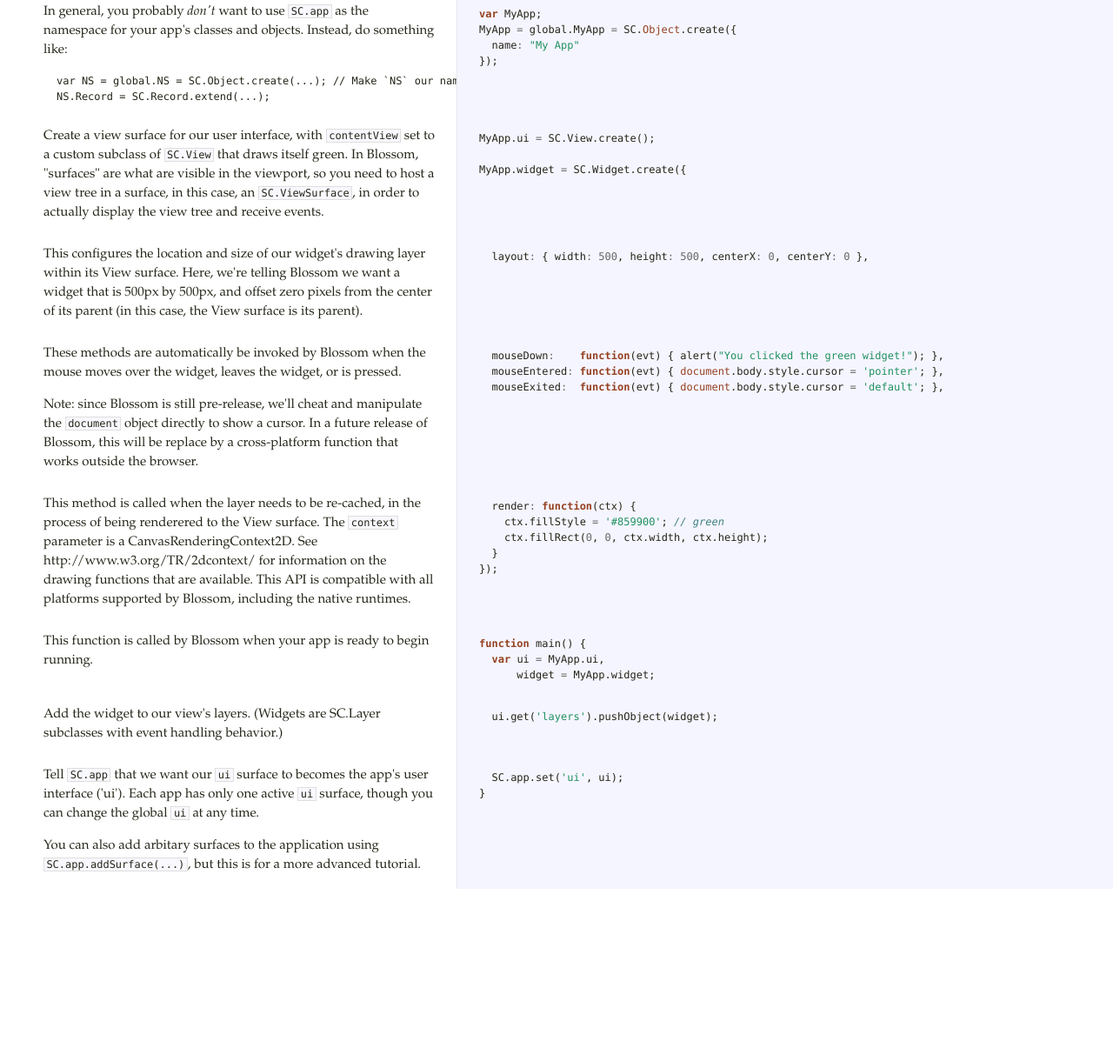
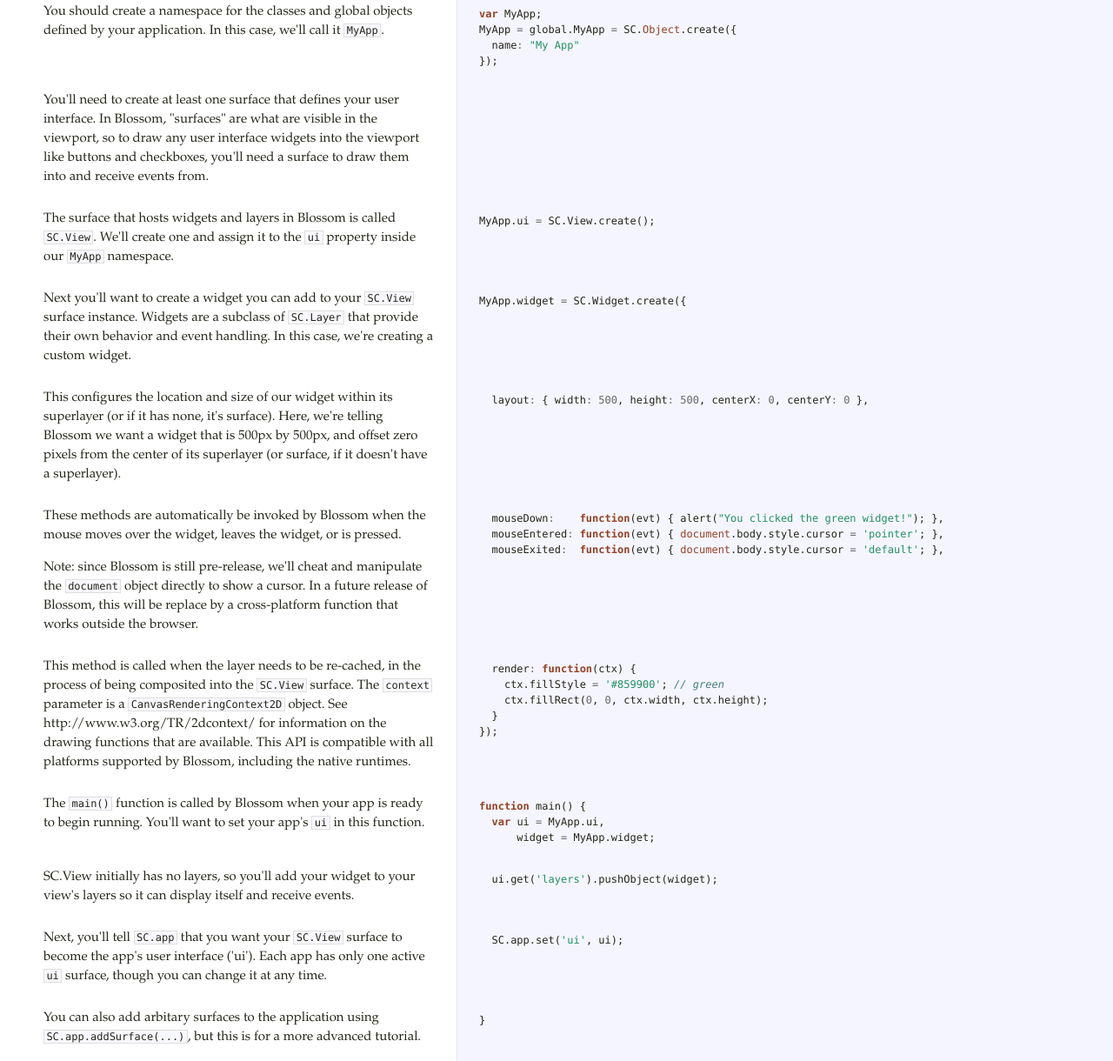
Before and after one commit to fohr/blossom-testproject, a plain HTML site: page index.html in a window 1280 px wide. Shown: the part 349-1569 px from the top of the page at 87% size. Before the commit the page ends 1371 px from the top, so only its background shows below. Drawn offline with Linux system fonts and the light colour scheme.

Commit message:
updated docs

```diff
--- a/index.html
+++ b/index.html
@@ -3,24 +3,24 @@
 the README so that Blossom is installed correctly via <code>npm</code>, the Node
 Package Manager.  Now, on to the code!</p>             </td>             <td class="code">               <div class="highlight"><pre></pre></div>             </td>           </tr>                               <tr id="section-3">             <td class="docs">               <div class="pilwrap">                 <a class="pilcrow" href="#section-3">&#182;</a>               </div>               <p>Every Blossom app needs exactly one instance of <code>SC.Application</code>.  You can
 either use <code>SC.Application</code> as-is, like we do here, or you can customize
-or even subclass it as needed.</p>             </td>             <td class="code">               <div class="highlight"><pre><span class="nx">SC</span><span class="p">.</span><span class="nx">Application</span><span class="p">.</span><span class="nx">create</span><span class="p">();</span> <span class="c1">// It automatically assigns itself to `SC.app`.</span></pre></div>             </td>           </tr>                               <tr id="section-4">             <td class="docs">               <div class="pilwrap">                 <a class="pilcrow" href="#section-4">&#182;</a>               </div>               <p>In general, you probably <em>don't</em> want to use <code>SC.app</code> as the namespace for
-your app's classes and objects. Instead, do something like:</p>
-
-<pre><code>var NS = global.NS = SC.Object.create(...); // Make `NS` our namespace.
-NS.Record = SC.Record.extend(...);
-</code></pre>             </td>             <td class="code">               <div class="highlight"><pre><span class="kd">var</span> <span class="nx">MyApp</span><span class="p">;</span>
+or even subclass it as needed.</p>             </td>             <td class="code">               <div class="highlight"><pre><span class="nx">SC</span><span class="p">.</span><span class="nx">Application</span><span class="p">.</span><span class="nx">create</span><span class="p">();</span> <span class="c1">// It automatically assigns itself to `SC.app`.</span></pre></div>             </td>           </tr>                               <tr id="section-4">             <td class="docs">               <div class="pilwrap">                 <a class="pilcrow" href="#section-4">&#182;</a>               </div>               <p>You should create a namespace for the classes and global objects defined
+by your application.  In this case, we'll call it <code>MyApp</code>.</p>             </td>             <td class="code">               <div class="highlight"><pre><span class="kd">var</span> <span class="nx">MyApp</span><span class="p">;</span>
 <span class="nx">MyApp</span> <span class="o">=</span> <span class="nx">global</span><span class="p">.</span><span class="nx">MyApp</span> <span class="o">=</span> <span class="nx">SC</span><span class="p">.</span><span class="nb">Object</span><span class="p">.</span><span class="nx">create</span><span class="p">({</span>
   <span class="nx">name</span><span class="o">:</span> <span class="s2">&quot;My App&quot;</span>
-<span class="p">});</span></pre></div>             </td>           </tr>                               <tr id="section-5">             <td class="docs">               <div class="pilwrap">                 <a class="pilcrow" href="#section-5">&#182;</a>               </div>               <p>Create a view surface for our user interface, with <code>contentView</code> set to
-a custom subclass of <code>SC.View</code> that draws itself green.  In Blossom,
-"surfaces" are what are visible in the viewport, so you need to host a
-view tree in a surface, in this case, an <code>SC.ViewSurface</code>, in order to
-actually display the view tree and receive events.</p>             </td>             <td class="code">               <div class="highlight"><pre><span class="nx">MyApp</span><span class="p">.</span><span class="nx">ui</span> <span class="o">=</span> <span class="nx">SC</span><span class="p">.</span><span class="nx">View</span><span class="p">.</span><span class="nx">create</span><span class="p">();</span>
-
-<span class="nx">MyApp</span><span class="p">.</span><span class="nx">widget</span> <span class="o">=</span> <span class="nx">SC</span><span class="p">.</span><span class="nx">Widget</span><span class="p">.</span><span class="nx">create</span><span class="p">({</span></pre></div>             </td>           </tr>                               <tr id="section-6">             <td class="docs">               <div class="pilwrap">                 <a class="pilcrow" href="#section-6">&#182;</a>               </div>               <p>This configures the location and size of our widget's drawing layer
-within its View surface.  Here, we're telling Blossom we want a widget
-that is 500px by 500px, and offset zero pixels from the center of its
-parent (in this case, the View surface is its parent).</p>             </td>             <td class="code">               <div class="highlight"><pre>  <span class="nx">layout</span><span class="o">:</span> <span class="p">{</span> <span class="nx">width</span><span class="o">:</span> <span class="mi">500</span><span class="p">,</span> <span class="nx">height</span><span class="o">:</span> <span class="mi">500</span><span class="p">,</span> <span class="nx">centerX</span><span class="o">:</span> <span class="mi">0</span><span class="p">,</span> <span class="nx">centerY</span><span class="o">:</span> <span class="mi">0</span> <span class="p">},</span></pre></div>             </td>           </tr>                               <tr id="section-7">             <td class="docs">               <div class="pilwrap">                 <a class="pilcrow" href="#section-7">&#182;</a>               </div>               <p>These methods are automatically be invoked by Blossom when the mouse
+<span class="p">});</span></pre></div>             </td>           </tr>                               <tr id="section-5">             <td class="docs">               <div class="pilwrap">                 <a class="pilcrow" href="#section-5">&#182;</a>               </div>               <p>You'll need to create at least one surface that defines your user
+interface.  In Blossom, "surfaces" are what are visible in the viewport,
+so to draw any user interface widgets into the viewport like buttons and
+checkboxes, you'll need a surface to draw them into and receive events
+from.</p>             </td>             <td class="code">               <div class="highlight"><pre></pre></div>             </td>           </tr>                               <tr id="section-6">             <td class="docs">               <div class="pilwrap">                 <a class="pilcrow" href="#section-6">&#182;</a>               </div>               <p>The surface that hosts widgets and layers in Blossom is called
+<code>SC.View</code>. We'll create one and assign it to the <code>ui</code> property inside our
+<code>MyApp</code> namespace.</p>             </td>             <td class="code">               <div class="highlight"><pre><span class="nx">MyApp</span><span class="p">.</span><span class="nx">ui</span> <span class="o">=</span> <span class="nx">SC</span><span class="p">.</span><span class="nx">View</span><span class="p">.</span><span class="nx">create</span><span class="p">();</span></pre></div>             </td>           </tr>                               <tr id="section-7">             <td class="docs">               <div class="pilwrap">                 <a class="pilcrow" href="#section-7">&#182;</a>               </div>               <p>Next you'll want to create a widget you can add to your <code>SC.View</code> surface
+instance. Widgets are a subclass of <code>SC.Layer</code> that provide their own
+behavior and event handling.  In this case, we're creating a custom
+widget.</p>             </td>             <td class="code">               <div class="highlight"><pre><span class="nx">MyApp</span><span class="p">.</span><span class="nx">widget</span> <span class="o">=</span> <span class="nx">SC</span><span class="p">.</span><span class="nx">Widget</span><span class="p">.</span><span class="nx">create</span><span class="p">({</span></pre></div>             </td>           </tr>                               <tr id="section-8">             <td class="docs">               <div class="pilwrap">                 <a class="pilcrow" href="#section-8">&#182;</a>               </div>               <p>This configures the location and size of our widget within its
+superlayer (or if it has none, it's surface).  Here, we're telling
+Blossom we want a widget that is 500px by 500px, and offset zero pixels
+from the center of its superlayer (or surface, if it doesn't have a
+superlayer).</p>             </td>             <td class="code">               <div class="highlight"><pre>  <span class="nx">layout</span><span class="o">:</span> <span class="p">{</span> <span class="nx">width</span><span class="o">:</span> <span class="mi">500</span><span class="p">,</span> <span class="nx">height</span><span class="o">:</span> <span class="mi">500</span><span class="p">,</span> <span class="nx">centerX</span><span class="o">:</span> <span class="mi">0</span><span class="p">,</span> <span class="nx">centerY</span><span class="o">:</span> <span class="mi">0</span> <span class="p">},</span></pre></div>             </td>           </tr>                               <tr id="section-9">             <td class="docs">               <div class="pilwrap">                 <a class="pilcrow" href="#section-9">&#182;</a>               </div>               <p>These methods are automatically be invoked by Blossom when the mouse
 moves over the widget, leaves the widget, or is pressed.</p>
 
 <p>Note: since Blossom is still pre-release, we'll cheat and manipulate
@@ -28,24 +28,22 @@
 release of Blossom, this will be replace by a cross-platform
 function that works outside the browser.</p>             </td>             <td class="code">               <div class="highlight"><pre>  <span class="nx">mouseDown</span><span class="o">:</span>    <span class="kd">function</span><span class="p">(</span><span class="nx">evt</span><span class="p">)</span> <span class="p">{</span> <span class="nx">alert</span><span class="p">(</span><span class="s2">&quot;You clicked the green widget!&quot;</span><span class="p">);</span> <span class="p">},</span>
   <span class="nx">mouseEntered</span><span class="o">:</span> <span class="kd">function</span><span class="p">(</span><span class="nx">evt</span><span class="p">)</span> <span class="p">{</span> <span class="nb">document</span><span class="p">.</span><span class="nx">body</span><span class="p">.</span><span class="nx">style</span><span class="p">.</span><span class="nx">cursor</span> <span class="o">=</span> <span class="s1">&#39;pointer&#39;</span><span class="p">;</span> <span class="p">},</span>
-  <span class="nx">mouseExited</span><span class="o">:</span>  <span class="kd">function</span><span class="p">(</span><span class="nx">evt</span><span class="p">)</span> <span class="p">{</span> <span class="nb">document</span><span class="p">.</span><span class="nx">body</span><span class="p">.</span><span class="nx">style</span><span class="p">.</span><span class="nx">cursor</span> <span class="o">=</span> <span class="s1">&#39;default&#39;</span><span class="p">;</span> <span class="p">},</span></pre></div>             </td>           </tr>                               <tr id="section-8">             <td class="docs">               <div class="pilwrap">                 <a class="pilcrow" href="#section-8">&#182;</a>               </div>               <p>This method is called when the layer needs to be re-cached, in the
-process of being renderered to the View surface. The <code>context</code> parameter
-is a CanvasRenderingContext2D. See http://www.w3.org/TR/2dcontext/ for
-information on the drawing functions that are available.  This API is
-compatible with all platforms supported by Blossom, including the native
-runtimes.</p>             </td>             <td class="code">               <div class="highlight"><pre>  <span class="nx">render</span><span class="o">:</span> <span class="kd">function</span><span class="p">(</span><span class="nx">ctx</span><span class="p">)</span> <span class="p">{</span>
+  <span class="nx">mouseExited</span><span class="o">:</span>  <span class="kd">function</span><span class="p">(</span><span class="nx">evt</span><span class="p">)</span> <span class="p">{</span> <span class="nb">document</span><span class="p">.</span><span class="nx">body</span><span class="p">.</span><span class="nx">style</span><span class="p">.</span><span class="nx">cursor</span> <span class="o">=</span> <span class="s1">&#39;default&#39;</span><span class="p">;</span> <span class="p">},</span></pre></div>             </td>           </tr>                               <tr id="section-10">             <td class="docs">               <div class="pilwrap">                 <a class="pilcrow" href="#section-10">&#182;</a>               </div>               <p>This method is called when the layer needs to be re-cached, in the
+process of being composited into the <code>SC.View</code> surface. The <code>context</code>
+parameter is a <code>CanvasRenderingContext2D</code> object. See
+http://www.w3.org/TR/2dcontext/ for information on the drawing functions
+that are available.  This API is compatible with all platforms supported
+by Blossom, including the native runtimes.</p>             </td>             <td class="code">               <div class="highlight"><pre>  <span class="nx">render</span><span class="o">:</span> <span class="kd">function</span><span class="p">(</span><span class="nx">ctx</span><span class="p">)</span> <span class="p">{</span>
     <span class="nx">ctx</span><span class="p">.</span><span class="nx">fillStyle</span> <span class="o">=</span> <span class="s1">&#39;#859900&#39;</span><span class="p">;</span> <span class="c1">// green</span>
     <span class="nx">ctx</span><span class="p">.</span><span class="nx">fillRect</span><span class="p">(</span><span class="mi">0</span><span class="p">,</span> <span class="mi">0</span><span class="p">,</span> <span class="nx">ctx</span><span class="p">.</span><span class="nx">width</span><span class="p">,</span> <span class="nx">ctx</span><span class="p">.</span><span class="nx">height</span><span class="p">);</span>
   <span class="p">}</span>
-<span class="p">});</span></pre></div>             </td>           </tr>                               <tr id="section-9">             <td class="docs">               <div class="pilwrap">                 <a class="pilcrow" href="#section-9">&#182;</a>               </div>               <p>This function is called by Blossom when your app is ready to begin running.</p>             </td>             <td class="code">               <div class="highlight"><pre><span class="kd">function</span> <span class="nx">main</span><span class="p">()</span> <span class="p">{</span>
+<span class="p">});</span></pre></div>             </td>           </tr>                               <tr id="section-11">             <td class="docs">               <div class="pilwrap">                 <a class="pilcrow" href="#section-11">&#182;</a>               </div>               <p>The <code>main()</code> function is called by Blossom when your app is ready to begin
+running. You'll want to set your app's <code>ui</code> in this function.</p>             </td>             <td class="code">               <div class="highlight"><pre><span class="kd">function</span> <span class="nx">main</span><span class="p">()</span> <span class="p">{</span>
   <span class="kd">var</span> <span class="nx">ui</span> <span class="o">=</span> <span class="nx">MyApp</span><span class="p">.</span><span class="nx">ui</span><span class="p">,</span>
-      <span class="nx">widget</span> <span class="o">=</span> <span class="nx">MyApp</span><span class="p">.</span><span class="nx">widget</span><span class="p">;</span></pre></div>             </td>           </tr>                               <tr id="section-10">             <td class="docs">               <div class="pilwrap">                 <a class="pilcrow" href="#section-10">&#182;</a>               </div>               <p>Add the widget to our view's layers.  (Widgets are SC.Layer subclasses
-with event handling behavior.)</p>             </td>             <td class="code">               <div class="highlight"><pre>  <span class="nx">ui</span><span class="p">.</span><span class="nx">get</span><span class="p">(</span><span class="s1">&#39;layers&#39;</span><span class="p">).</span><span class="nx">pushObject</span><span class="p">(</span><span class="nx">widget</span><span class="p">);</span></pre></div>             </td>           </tr>                               <tr id="section-11">             <td class="docs">               <div class="pilwrap">                 <a class="pilcrow" href="#section-11">&#182;</a>               </div>               <p>Tell <code>SC.app</code> that we want our <code>ui</code> surface to becomes the app's user
-interface ('ui').  Each app has only one active <code>ui</code> surface, though you
-can change the global <code>ui</code> at any time.</p>
-
-<p>You can also add arbitary surfaces to the application using
-<code>SC.app.addSurface(...)</code>, but this is for a more advanced tutorial.</p>             </td>             <td class="code">               <div class="highlight"><pre>  <span class="nx">SC</span><span class="p">.</span><span class="nx">app</span><span class="p">.</span><span class="nx">set</span><span class="p">(</span><span class="s1">&#39;ui&#39;</span><span class="p">,</span> <span class="nx">ui</span><span class="p">);</span>
-<span class="p">}</span>
+      <span class="nx">widget</span> <span class="o">=</span> <span class="nx">MyApp</span><span class="p">.</span><span class="nx">widget</span><span class="p">;</span></pre></div>             </td>           </tr>                               <tr id="section-12">             <td class="docs">               <div class="pilwrap">                 <a class="pilcrow" href="#section-12">&#182;</a>               </div>               <p>SC.View initially has no layers, so you'll add your widget to your
+view's layers so it can display itself and receive events.</p>             </td>             <td class="code">               <div class="highlight"><pre>  <span class="nx">ui</span><span class="p">.</span><span class="nx">get</span><span class="p">(</span><span class="s1">&#39;layers&#39;</span><span class="p">).</span><span class="nx">pushObject</span><span class="p">(</span><span class="nx">widget</span><span class="p">);</span></pre></div>             </td>           </tr>                               <tr id="section-13">             <td class="docs">               <div class="pilwrap">                 <a class="pilcrow" href="#section-13">&#182;</a>               </div>               <p>Next, you'll tell <code>SC.app</code> that you want your <code>SC.View</code> surface to
+become the app's user interface ('ui').  Each app has only one active
+<code>ui</code> surface, though you can change it at any time.</p>             </td>             <td class="code">               <div class="highlight"><pre>  <span class="nx">SC</span><span class="p">.</span><span class="nx">app</span><span class="p">.</span><span class="nx">set</span><span class="p">(</span><span class="s1">&#39;ui&#39;</span><span class="p">,</span> <span class="nx">ui</span><span class="p">);</span></pre></div>             </td>           </tr>                               <tr id="section-14">             <td class="docs">               <div class="pilwrap">                 <a class="pilcrow" href="#section-14">&#182;</a>               </div>               <p>You can also add arbitary surfaces to the application using
+<code>SC.app.addSurface(...)</code>, but this is for a more advanced tutorial.</p>             </td>             <td class="code">               <div class="highlight"><pre><span class="p">}</span>
 
 </pre></div>             </td>           </tr>                </tbody>     </table>   </div> </body> </html>
```
